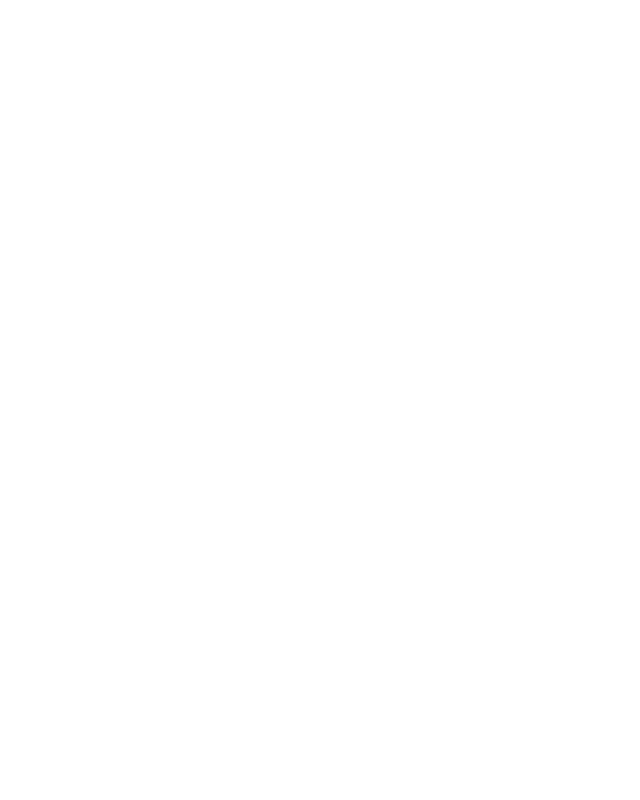
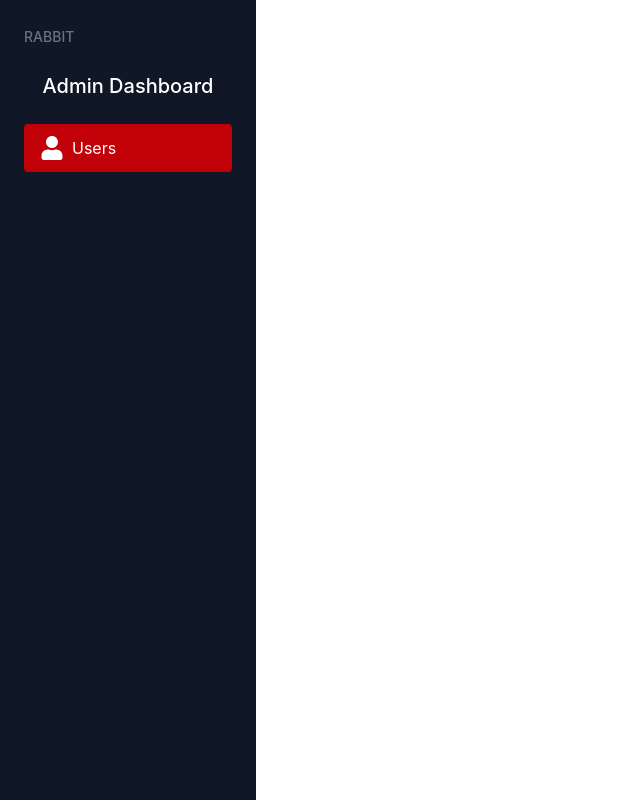
Before and after one commit to Dev-kayes/reddit, a React app in the folder frontEnd/: page /admin in a window 1280 px wide. Shown: the whole page, without its empty margins (0-640 px from the left). Built offline with nearby package versions, Linux system fonts and the light colour scheme; the HTML template or start-up script is replaced by a standard one.

Commit message:
adminsidebar magrib

```diff
--- a/frontEnd/src/components/Admin/AdminLayOut.jsx
+++ b/frontEnd/src/components/Admin/AdminLayOut.jsx
@@ -1,5 +1,7 @@
 import React from "react";
 import { FaBars } from "react-icons/fa";
+import AdminSideBar from "./AdminSideBar";
+import { Outlet } from "react-router";
 
 const AdminLayOut = () => {
   const [isSideBarOpen, setIsSideBarOpen] = React.useState(false);
@@ -11,9 +13,27 @@
     <div className="min-h-screen flex flex-col md:flex-row relative">
       {/* Mobile Content */}
       <div className="flex md:hidden p-4 bg-gray-900 text-white z-20">
-        <button>
-          <FaBars />
+        <button onClick={toggleSideBarOpen}>
+          <FaBars size={24} />
         </button>
+        <h1 className="ml-4 text-xl font-medium">Admin Dashboard</h1>
+      </div>
+      {/* overlay */}
+      {isSideBarOpen && (
+        <div
+          className="fixed inset-0 bg-black opacity-50"
+          onClick={toggleSideBarOpen}
+        ></div>
+      )}
+      {/* SideBar */}
+      <div
+        className={`bg-gray-900 w-64 min-h-screen text-white absolute md:relative transform ${isSideBarOpen ? "translate-x-0" : "-translate-x-full"} transition-transform duration-300 z-20 md:translate-x-0 md:static`}
+      >
+        <AdminSideBar />
+      </div>
+      {/* Contents */}
+      <div className="grow p-6 overflow-auto">
+        <Outlet />
       </div>
     </div>
   );
--- /dev/null
+++ b/frontEnd/src/components/Admin/AdminSideBar.jsx
@@ -0,0 +1,39 @@
+import React from "react";
+import { FaUser } from "react-icons/fa";
+import { Link, NavLink } from "react-router";
+
+const AdminSideBar = () => {
+  return (
+    <div className="p-6">
+      <div className="mb-6">
+        <Link
+          to="/admin"
+          className="text-gray-500 hover:text-black uppercase text-sm font-medium"
+        >
+          Rabbit
+        </Link>
+      </div>
+      <h2 className="text-xl font-medium mb-6 text-center">Admin Dashboard</h2>
+      <nav className="flex flex-col space-y-2">
+        <NavLink
+          to="/admin/users"
+          //   className={(isActive) =>
+          //     isActive
+          //      && "bg-red-700 text-white py-3 px-4 rounded flex items-center space-x-2 "
+
+          //   }
+          className={(isActive) =>
+            isActive
+              ? "bg-red-700 text-white py-3 px-4 rounded flex items-center space-x-2 "
+              : "text-gray-300 hover:bg-gray-700 hover:text-white py-3 px-4 rounded flex items-center space-x-2"
+          }
+        >
+          <FaUser size={24} />
+          <span>Users</span>
+        </NavLink>
+      </nav>
+    </div>
+  );
+};
+
+export default AdminSideBar;
```
